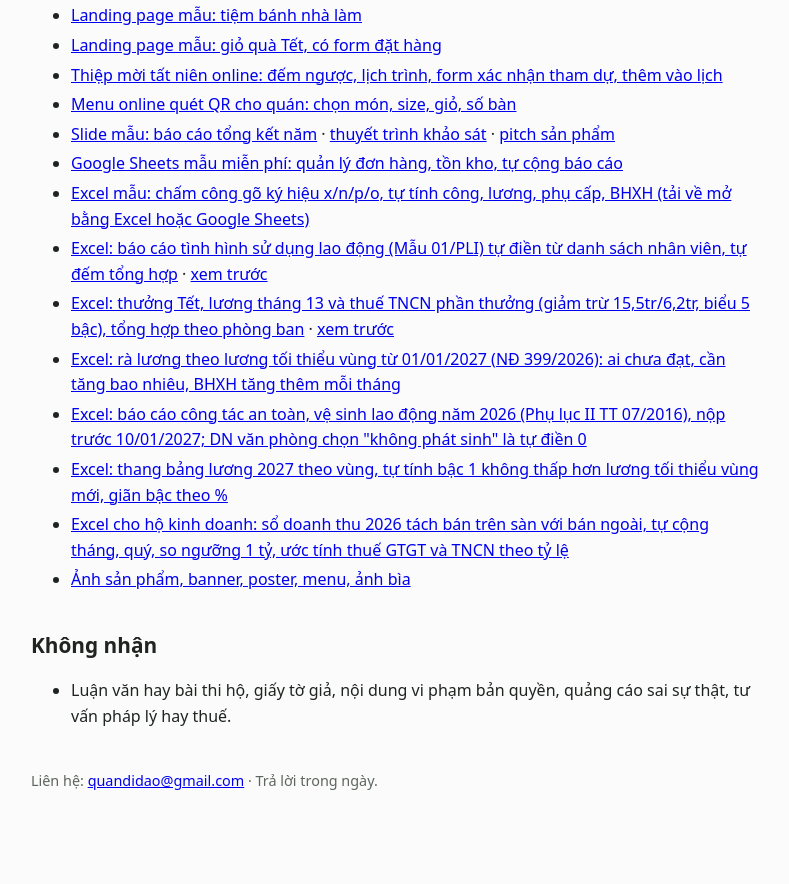
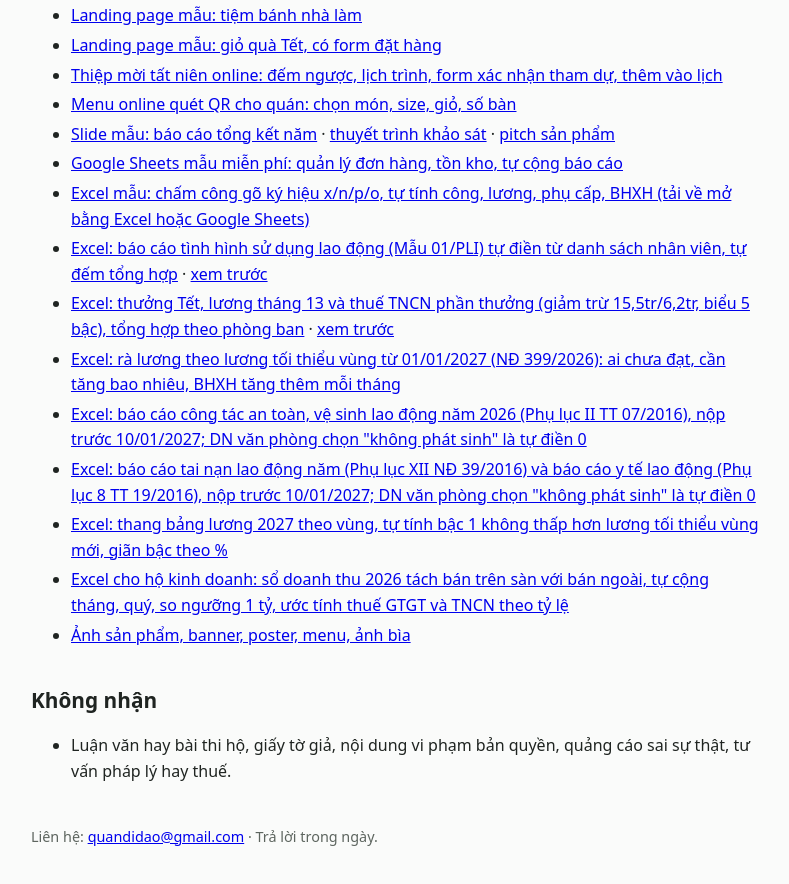
Before and after one commit to wintatwork1204-debug/lam-nhanh-24h, a plain HTML site: page index.html in a window 1280 px wide. Shown: the part 1663-2547 px from the top of the page, without its empty margins (245-1034 px from the left). Before the commit the page ends 2503 px from the top, so only its background shows below. Drawn offline with Linux system fonts and the light colour scheme.

Commit message:
Thêm file báo cáo TNLĐ năm và y tế lao động 2026
Co-Authored-By: Claude Opus 5.5 <noreply@anthropic.com>

```diff
--- a/index.html
+++ b/index.html
@@ -76,6 +76,7 @@ footer{margin-top:40px;font-size:.9rem;color:var(--muted)}
 <li><a href="mau/bang-tinh-thuong-tet-luong-13.xlsx" download>Excel: thưởng Tết, lương tháng 13 và thuế TNCN phần thưởng (giảm trừ 15,5tr/6,2tr, biểu 5 bậc), tổng hợp theo phòng ban</a> · <a href="mau/xem-truoc-thuong-tet.jpg">xem trước</a></li>
 <li><a href="mau/ra-luong-toi-thieu-vung-2027.xlsx" download>Excel: rà lương theo lương tối thiểu vùng từ 01/01/2027 (NĐ 399/2026): ai chưa đạt, cần tăng bao nhiêu, BHXH tăng thêm mỗi tháng</a></li>
 <li><a href="mau/bao-cao-atvsld-2026.xlsx" download>Excel: báo cáo công tác an toàn, vệ sinh lao động năm 2026 (Phụ lục II TT 07/2016), nộp trước 10/01/2027; DN văn phòng chọn "không phát sinh" là tự điền 0</a></li>
+<li><a href="mau/bao-cao-tnld-yte-2026.xlsx" download>Excel: báo cáo tai nạn lao động năm (Phụ lục XII NĐ 39/2016) và báo cáo y tế lao động (Phụ lục 8 TT 19/2016), nộp trước 10/01/2027; DN văn phòng chọn "không phát sinh" là tự điền 0</a></li>
 <li><a href="mau/thang-bang-luong-2027.xlsx" download>Excel: thang bảng lương 2027 theo vùng, tự tính bậc 1 không thấp hơn lương tối thiểu vùng mới, giãn bậc theo %</a></li>
 <li><a href="mau/so-doanh-thu-ho-kinh-doanh-2026.xlsx" download>Excel cho hộ kinh doanh: sổ doanh thu 2026 tách bán trên sàn với bán ngoài, tự cộng tháng, quý, so ngưỡng 1 tỷ, ước tính thuế GTGT và TNCN theo tỷ lệ</a></li>
 <li><a href="tet/anh-tet.html#lien-he">Ảnh sản phẩm, banner, poster, menu, ảnh bìa</a></li>
```
Also changed, not shown: 1 other file.
